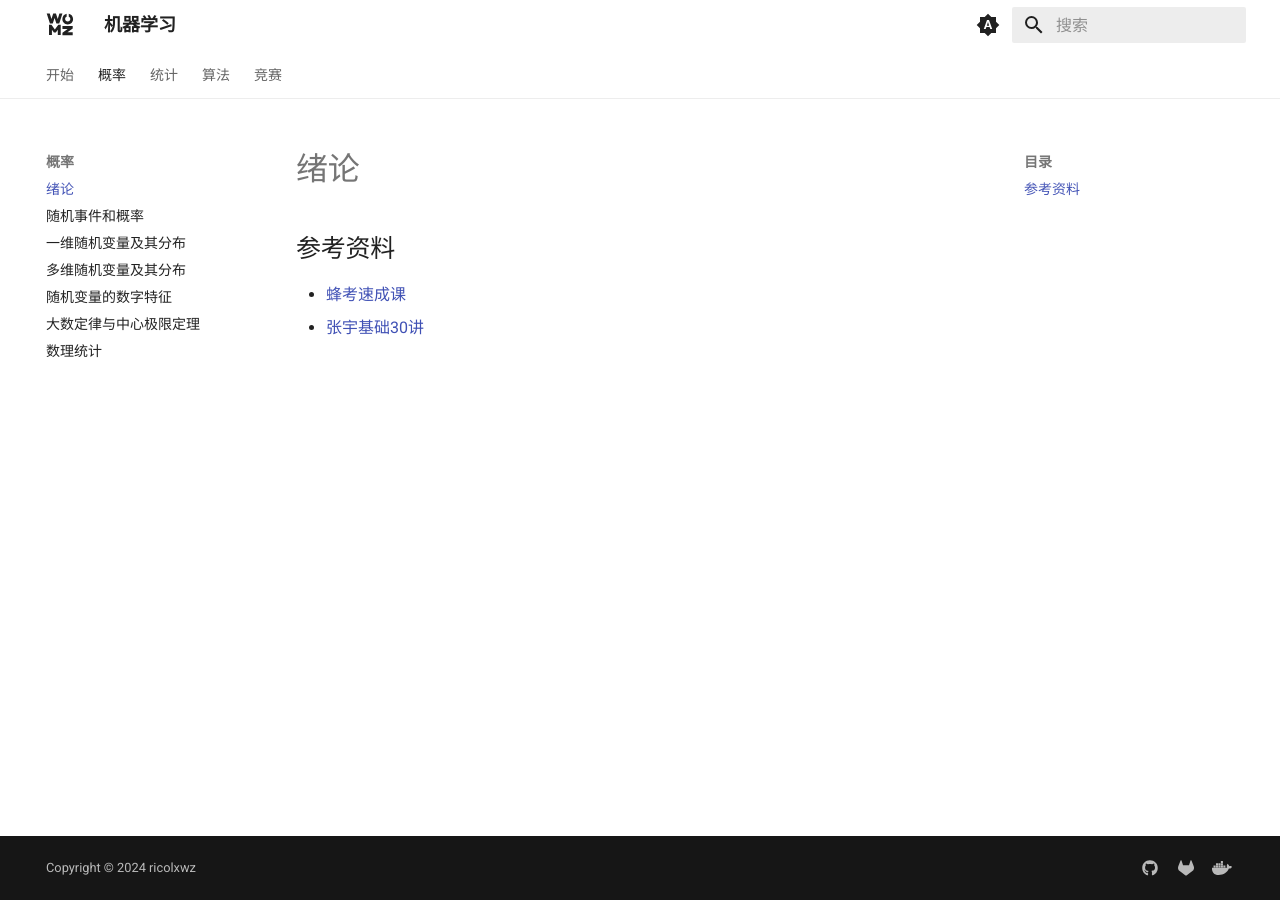
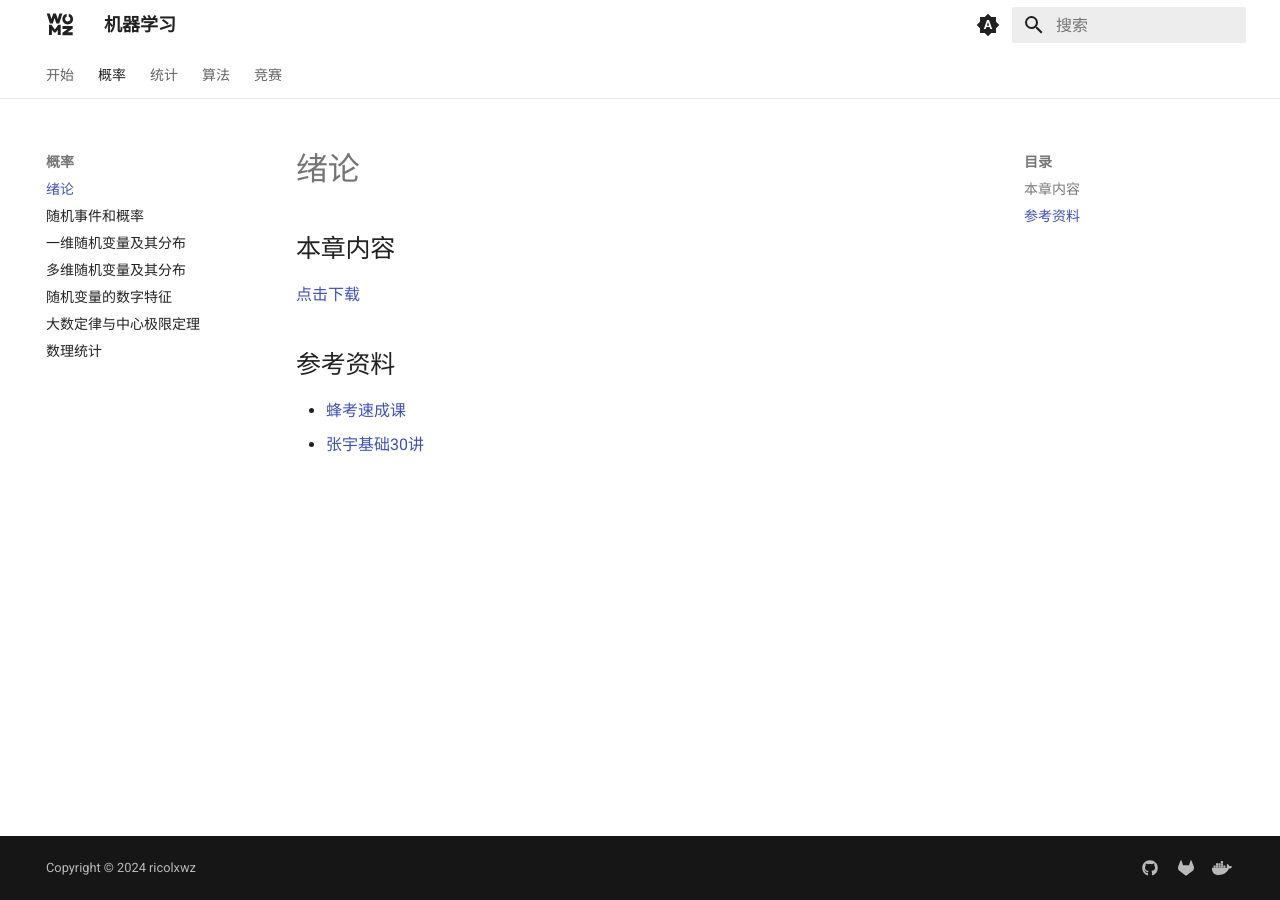
Before and after one commit to sigmax01/ml, an MkDocs documentation site: the page built from docs/概率/绪论.md, in a window 1280 px wide. Built offline with MkDocs 1.6.1 and Material for MkDocs 9.7.7, drawn with Linux system fonts in a browser that asks for light colours.

Commit message:
Update probability section with missing topics and references

```diff
--- a/docs/概率/绪论.md
+++ b/docs/概率/绪论.md
@@ -1,6 +1,10 @@
 ---
 title: 绪论
 ---
+
+## 本章内容
+
+[点击下载](https://share.ricolxwz.io/machine-learning/math/概率论.tar.gz)
 
 ## 参考资料
 
```
